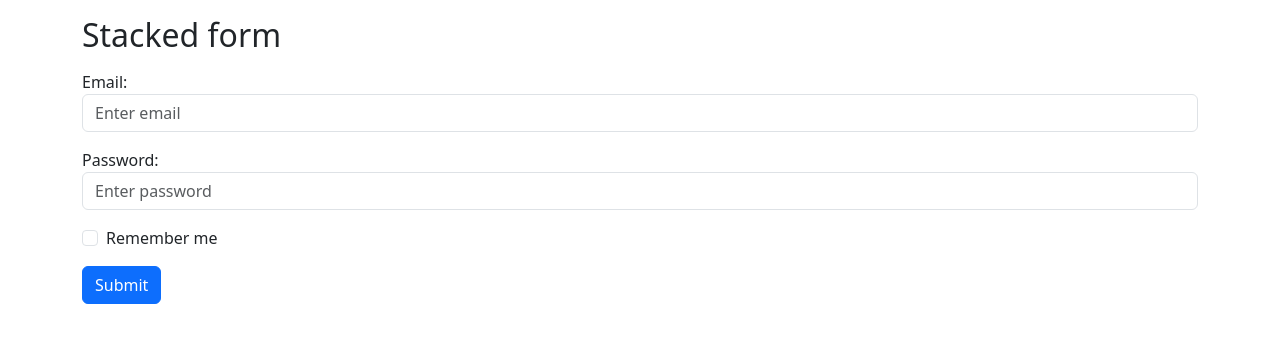
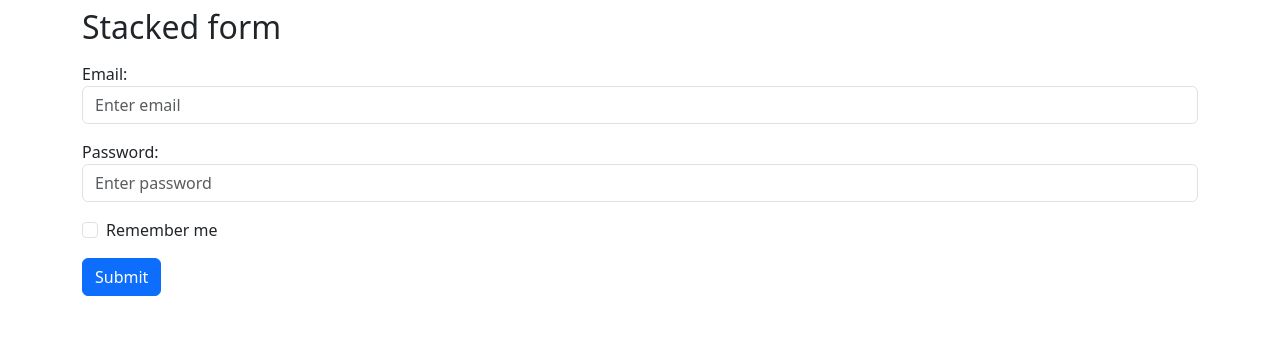
Before and after one commit to sitilulu/belajar1, a CodeIgniter app: page /database/index.php/contact/index in a window 1280 px wide. Shown: the top 343 px of the page. Run offline with CodeIgniter, Linux system fonts and the light colour scheme.

Commit message:
tambah kodingan contact

```diff
--- a/application/views/contact.php
+++ b/application/views/contact.php
@@ -9,7 +9,7 @@
 </head>
 <body>
 
-<div class="container mt-3">
+<div class="container mt-2">
   <h2>Stacked form</h2>
   <form action="/action_page.php">
     <div class="mb-3 mt-3">
```
